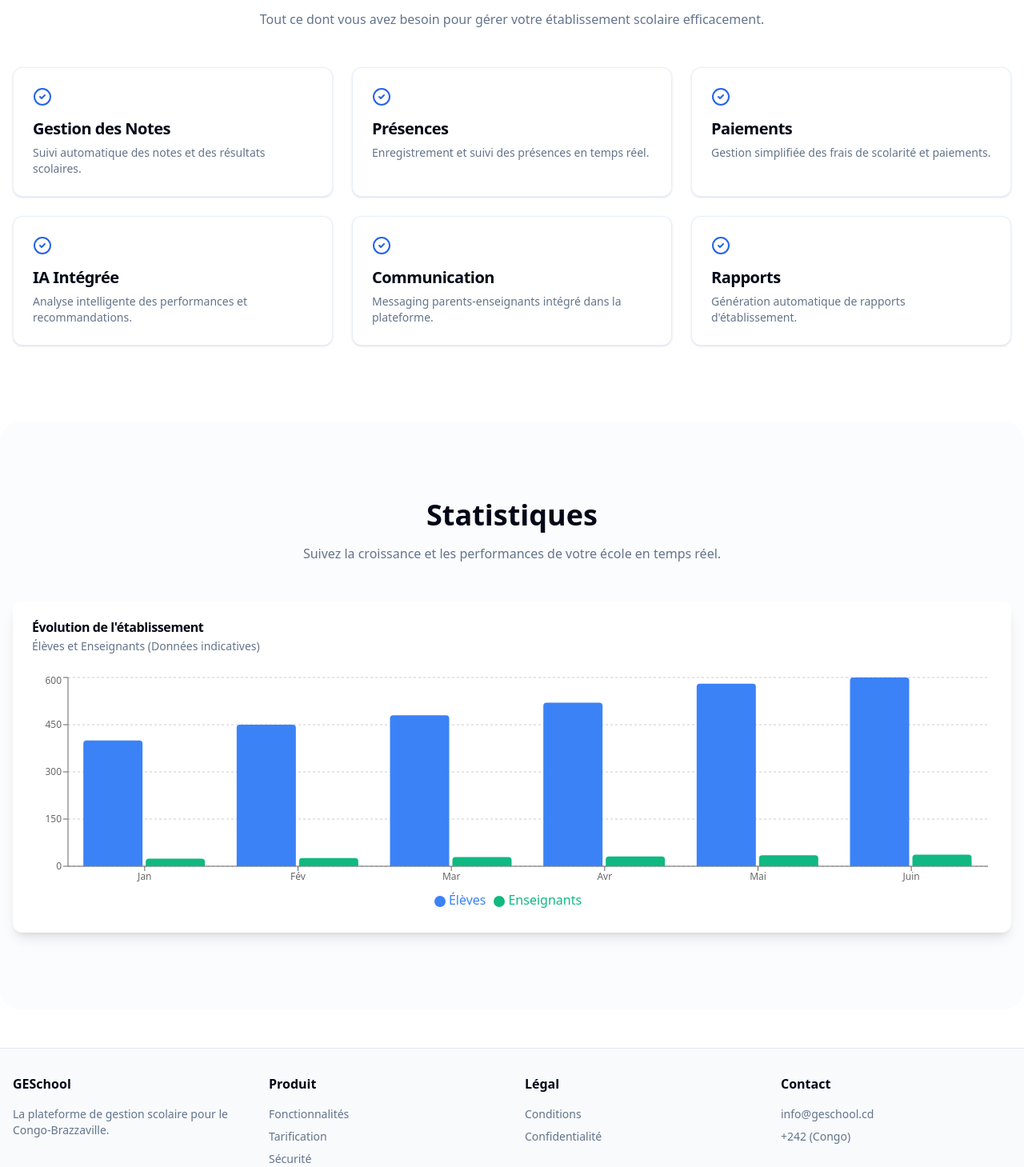
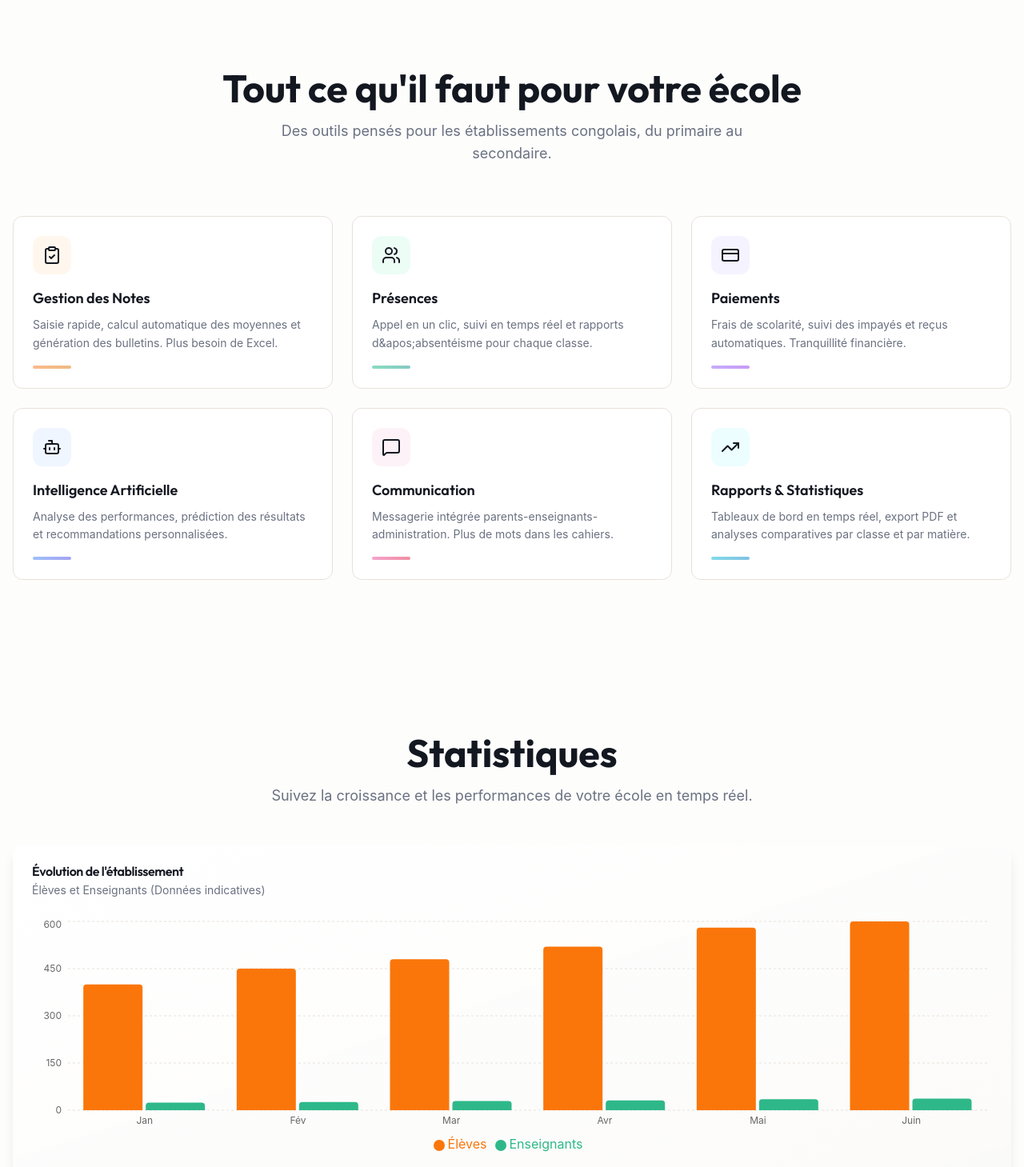
Before and after one commit to Bello-Barry/geschool, a Next.js app: page / in a window 1280 px wide. Shown: the part 1091-2550 px from the top of the page at 80% size. Built offline with nearby package versions, Linux system fonts and the light colour scheme; no server answers.

Commit message:
style(design): audit complet landing page — typographie Outfit, palette chaude, hero rewrite, features redesign, animations scroll

```diff
--- a/src/app/globals.css
+++ b/src/app/globals.css
@@ -4,48 +4,48 @@
 
 @layer base {
   :root {
-    --background: 0 0% 100%;
-    --foreground: 222.2 84% 4.9%;
+    --background: 40 20% 99%;
+    --foreground: 220 25% 10%;
     --card: 0 0% 100%;
-    --card-foreground: 222.2 84% 4.9%;
+    --card-foreground: 220 25% 10%;
     --popover: 0 0% 100%;
-    --popover-foreground: 222.2 84% 4.9%;
-    --primary: 221.2 83.2% 53.3%;
-    --primary-foreground: 210 40% 98%;
-    --secondary: 210 40% 96.1%;
-    --secondary-foreground: 222.2 47.4% 11.2%;
-    --muted: 210 40% 96.1%;
-    --muted-foreground: 215.4 16.3% 46.9%;
-    --accent: 210 40% 96.1%;
-    --accent-foreground: 222.2 47.4% 11.2%;
-    --destructive: 0 84.2% 60.2%;
-    --destructive-foreground: 210 40% 98%;
-    --border: 214.3 31.8% 91.4%;
-    --input: 214.3 31.8% 91.4%;
-    --ring: 221.2 83.2% 53.3%;
-    --radius: 0.5rem;
+    --popover-foreground: 220 25% 10%;
+    --primary: 27 96% 51%;
+    --primary-foreground: 30 40% 98%;
+    --secondary: 35 30% 94%;
+    --secondary-foreground: 220 25% 12%;
+    --muted: 35 20% 96%;
+    --muted-foreground: 220 10% 46%;
+    --accent: 27 20% 92%;
+    --accent-foreground: 220 25% 12%;
+    --destructive: 0 84% 60%;
+    --destructive-foreground: 0 0% 98%;
+    --border: 35 20% 88%;
+    --input: 35 20% 88%;
+    --ring: 27 96% 51%;
+    --radius: 0.75rem;
   }
 
   .dark {
-    --background: 222.2 84% 4.9%;
-    --foreground: 210 40% 98%;
-    --card: 222.2 84% 4.9%;
-    --card-foreground: 210 40% 98%;
-    --popover: 222.2 84% 4.9%;
-    --popover-foreground: 210 40% 98%;
-    --primary: 217.2 91.2% 59.8%;
-    --primary-foreground: 222.2 47.4% 11.2%;
-    --secondary: 217.2 32.6% 17.5%;
-    --secondary-foreground: 210 40% 98%;
-    --muted: 217.2 32.6% 17.5%;
-    --muted-foreground: 215 20.2% 65.1%;
-    --accent: 217.2 32.6% 17.5%;
-    --accent-foreground: 210 40% 98%;
-    --destructive: 0 62.8% 30.6%;
-    --destructive-foreground: 210 40% 98%;
-    --border: 217.2 32.6% 17.5%;
-    --input: 217.2 32.6% 17.5%;
-    --ring: 224.3 76.3% 94.1%;
+    --background: 220 25% 8%;
+    --foreground: 35 20% 96%;
+    --card: 220 25% 10%;
+    --card-foreground: 35 20% 96%;
+    --popover: 220 25% 10%;
+    --popover-foreground: 35 20% 96%;
+    --primary: 27 96% 55%;
+    --primary-foreground: 220 25% 10%;
+    --secondary: 220 20% 16%;
+    --secondary-foreground: 35 20% 96%;
+    --muted: 220 18% 16%;
+    --muted-foreground: 220 10% 65%;
+    --accent: 27 30% 18%;
+    --accent-foreground: 35 20% 96%;
+    --destructive: 0 62% 30%;
+    --destructive-foreground: 0 0% 98%;
+    --border: 220 18% 20%;
+    --input: 220 18% 20%;
+    --ring: 27 96% 55%;
   }
 }
 
@@ -63,3 +63,42 @@
     -webkit-overflow-scrolling: touch;
   }
 }
+
+@keyframes fade-up {
+  from {
+    opacity: 0;
+    transform: translateY(24px);
+  }
+  to {
+    opacity: 1;
+    transform: translateY(0);
+  }
+}
+
+.animate-fade-up {
+  animation: fade-up 0.6s ease-out forwards;
+}
+
+@keyframes fade-in {
+  from { opacity: 0; }
+  to { opacity: 1; }
+}
+
+.animate-fade-in {
+  animation: fade-in 0.8s ease-out forwards;
+}
+
+@layer base {
+  * {
+    @apply border-border;
+  }
+  body {
+    @apply bg-background text-foreground overflow-x-hidden;
+  }
+}
+
+@layer utilities {
+  .overflow-touch {
+    -webkit-overflow-scrolling: touch;
+  }
+}
--- a/src/app/layout.tsx
+++ b/src/app/layout.tsx
@@ -1,8 +1,11 @@
 import type { Metadata } from 'next';
+import { Outfit } from 'next/font/google';
 import { ThemeProvider } from '@/components/providers/theme-provider';
 import { ToastProvider } from '@/components/providers/toast-provider';
 import { AuthProvider } from '@/components/providers/auth-provider';
 import './globals.css';
+
+const outfit = Outfit({ subsets: ['latin'], variable: '--font-outfit' });
 
 export const metadata: Metadata = {
   title: 'École Congo - Gestion Scolaire Multi-Tenant',
@@ -19,7 +22,7 @@
 }) {
   return (
     <html lang="fr" suppressHydrationWarning>
-      <body className="font-sans">
+      <body className={`font-sans ${outfit.variable}`}>
         <ThemeProvider
           attribute="class"
           defaultTheme="light"
--- a/src/components/dashboard/stats-showcase.tsx
+++ b/src/components/dashboard/stats-showcase.tsx
@@ -1,5 +1,6 @@
 "use client";
 
+import { useEffect, useRef, useState } from "react";
 import { BarChart, Bar, XAxis, YAxis, CartesianGrid, Tooltip, Legend, ResponsiveContainer } from "recharts";
 import { Card, CardContent, CardDescription, CardHeader, CardTitle } from "@/components/ui/card";
 
@@ -13,36 +14,63 @@
 ];
 
 export function StatsShowcase() {
+  const ref = useRef<HTMLDivElement>(null);
+  const [visible, setVisible] = useState(false);
+
+  useEffect(() => {
+    const el = ref.current;
+    if (!el) return;
+    const observer = new IntersectionObserver(
+      (entries) => { if (entries[0]?.isIntersecting) { setVisible(true); observer.disconnect(); } },
+      { threshold: 0.1 }
+    );
+    observer.observe(el);
+    return () => observer.disconnect();
+  }, []);
+
   return (
-    <section id="stats" className="container mx-auto px-4 py-16 md:py-24 bg-muted/30 rounded-3xl mb-12">
+    <section id="stats" className="container mx-auto px-4 py-16 md:py-24 mb-12">
       <div className="text-center mb-12">
-        <h2 className="text-3xl md:text-4xl font-bold mb-4">Statistiques</h2>
-        <p className="text-muted-foreground max-w-2xl mx-auto">
+        <h2 className="text-3xl md:text-4xl lg:text-5xl font-bold mb-4 font-heading">Statistiques</h2>
+        <p className="text-muted-foreground max-w-2xl mx-auto text-lg">
           Suivez la croissance et les performances de votre école en temps réel.
         </p>
       </div>
 
-      <Card className="border-none shadow-lg">
+      <div
+        ref={ref}
+        className={`transition-all duration-700 delay-200 ${
+          visible ? "opacity-100 translate-y-0" : "opacity-0 translate-y-8"
+        }`}
+      >
+        <Card className="border-none shadow-lg bg-gradient-to-br from-card to-muted/30">
           <CardHeader>
-          <CardTitle>Évolution de l'établissement</CardTitle>
+            <CardTitle className="font-heading">Évolution de l&apos;établissement</CardTitle>
             <CardDescription>Élèves et Enseignants (Données indicatives)</CardDescription>
           </CardHeader>
           <CardContent className="pl-0 pr-4 sm:px-6">
             <div className="h-[300px] w-full">
               <ResponsiveContainer width="100%" height="100%">
                 <BarChart data={data}>
-                <CartesianGrid strokeDasharray="3 3" vertical={false} />
-                <XAxis dataKey="name" tick={{fontSize: 12}} />
-                <YAxis tick={{fontSize: 12}} width={40} />
-                <Tooltip />
+                  <CartesianGrid strokeDasharray="3 3" vertical={false} stroke="hsl(var(--border))" />
+                  <XAxis dataKey="name" tick={{fontSize: 12}} axisLine={false} tickLine={false} />
+                  <YAxis tick={{fontSize: 12}} width={40} axisLine={false} tickLine={false} />
+                  <Tooltip
+                    contentStyle={{
+                      borderRadius: "8px",
+                      border: "1px solid hsl(var(--border))",
+                      boxShadow: "0 4px 12px rgba(0,0,0,0.08)",
+                    }}
+                  />
                   <Legend iconType="circle" />
-                <Bar dataKey="students" name="Élèves" fill="#3b82f6" radius={[4, 4, 0, 0]} />
-                <Bar dataKey="teachers" name="Enseignants" fill="#10b981" radius={[4, 4, 0, 0]} />
+                  <Bar dataKey="students" name="Élèves" fill="hsl(var(--primary))" radius={[4, 4, 0, 0]} />
+                  <Bar dataKey="teachers" name="Enseignants" fill="hsl(160 60% 45%)" radius={[4, 4, 0, 0]} />
                 </BarChart>
               </ResponsiveContainer>
             </div>
           </CardContent>
         </Card>
+      </div>
     </section>
   );
 }
--- a/src/components/layout/features.tsx
+++ b/src/components/layout/features.tsx
@@ -1,54 +1,110 @@
 "use client";
 
-import { Card, CardDescription, CardHeader, CardTitle } from "@/components/ui/card";
-import { CheckCircle2 } from "lucide-react";
+import { useEffect, useRef, useState } from "react";
+import {
+  ClipboardCheck,
+  CreditCard,
+  Bot,
+  MessageSquare,
+  TrendingUp,
+  Users,
+} from "lucide-react";
 
 const features = [
   {
     title: "Gestion des Notes",
-    description: "Suivi automatique des notes et des résultats scolaires.",
+    description: "Saisie rapide, calcul automatique des moyennes et génération des bulletins. Plus besoin de Excel.",
+    icon: ClipboardCheck,
+    color: "from-orange-500 to-amber-600",
+    bgLight: "bg-orange-50 dark:bg-orange-950/20",
   },
   {
     title: "Présences",
-    description: "Enregistrement et suivi des présences en temps réel.",
+    description: "Appel en un clic, suivi en temps réel et rapports d&apos;absentéisme pour chaque classe.",
+    icon: Users,
+    color: "from-emerald-500 to-teal-600",
+    bgLight: "bg-emerald-50 dark:bg-emerald-950/20",
   },
   {
     title: "Paiements",
-    description: "Gestion simplifiée des frais de scolarité et paiements.",
+    description: "Frais de scolarité, suivi des impayés et reçus automatiques. Tranquillité financière.",
+    icon: CreditCard,
+    color: "from-violet-500 to-purple-600",
+    bgLight: "bg-violet-50 dark:bg-violet-950/20",
   },
   {
-    title: "IA Intégrée",
-    description: "Analyse intelligente des performances et recommandations.",
+    title: "Intelligence Artificielle",
+    description: "Analyse des performances, prédiction des résultats et recommandations personnalisées.",
+    icon: Bot,
+    color: "from-blue-500 to-indigo-600",
+    bgLight: "bg-blue-50 dark:bg-blue-950/20",
   },
   {
     title: "Communication",
-    description: "Messaging parents-enseignants intégré dans la plateforme.",
+    description: "Messagerie intégrée parents-enseignants-administration. Plus de mots dans les cahiers.",
+    icon: MessageSquare,
+    color: "from-pink-500 to-rose-600",
+    bgLight: "bg-pink-50 dark:bg-pink-950/20",
   },
   {
-    title: "Rapports",
-    description: "Génération automatique de rapports d'établissement.",
+    title: "Rapports & Statistiques",
+    description: "Tableaux de bord en temps réel, export PDF et analyses comparatives par classe et par matière.",
+    icon: TrendingUp,
+    color: "from-cyan-500 to-sky-600",
+    bgLight: "bg-cyan-50 dark:bg-cyan-950/20",
   },
 ];
+
+function FeatureCard({ feature, index }: { feature: typeof features[0]; index: number }) {
+  const ref = useRef<HTMLDivElement>(null);
+  const [visible, setVisible] = useState(false);
+
+  useEffect(() => {
+    const el = ref.current;
+    if (!el) return;
+    const observer = new IntersectionObserver(
+      (entries) => { if (entries[0]?.isIntersecting) { setVisible(true); observer.disconnect(); } },
+      { threshold: 0.1 }
+    );
+    observer.observe(el);
+    return () => observer.disconnect();
+  }, []);
+
+  const Icon = feature.icon;
+
+  return (
+    <div
+      ref={ref}
+      className={`group rounded-xl border bg-card p-6 transition-all duration-500 hover:shadow-lg hover:-translate-y-1 ${
+        visible ? "opacity-100 translate-y-0" : "opacity-0 translate-y-8"
+      }`}
+      style={{ transitionDelay: `${index * 100}ms` }}
+    >
+      <div className={`w-12 h-12 rounded-lg ${feature.bgLight} flex items-center justify-center mb-4 group-hover:scale-110 transition-transform duration-300`}>
+        <Icon className="w-6 h-6 text-foreground" />
+      </div>
+      <h3 className="text-lg font-semibold mb-2 font-heading">{feature.title}</h3>
+      <p className="text-sm text-muted-foreground leading-relaxed">{feature.description}</p>
+      <div className={`mt-4 h-1 w-12 rounded-full bg-gradient-to-r ${feature.color} opacity-50 group-hover:opacity-100 group-hover:w-16 transition-all duration-300`} />
+    </div>
+  );
+}
 
 export function Features() {
   return (
     <section id="features" className="container mx-auto px-4 py-16 md:py-24">
-      <div className="text-center mb-12">
-        <h2 className="text-3xl md:text-4xl font-bold mb-4">Fonctionnalités Principales</h2>
-        <p className="text-muted-foreground max-w-2xl mx-auto">
-          Tout ce dont vous avez besoin pour gérer votre établissement scolaire efficacement.
+      <div className="text-center mb-16">
+        <h2 className="text-3xl md:text-4xl lg:text-5xl font-bold mb-4 font-heading">
+          Tout ce qu&apos;il faut pour votre école
+        </h2>
+        <p className="text-muted-foreground max-w-2xl mx-auto text-lg">
+          Des outils pensés pour les établissements congolais, du primaire au secondaire.
         </p>
       </div>
 
       <div className="grid grid-cols-1 sm:grid-cols-2 lg:grid-cols-3 gap-6">
         {features.map((feature, i) => (
-          <Card key={i} className="relative overflow-hidden border-primary/10 hover:border-primary/30 transition-colors">
-            <CardHeader>
-              <CheckCircle2 className="h-6 w-6 text-primary mb-2" />
-              <CardTitle className="text-xl">{feature.title}</CardTitle>
-              <CardDescription>{feature.description}</CardDescription>
-            </CardHeader>
-          </Card>
+          <FeatureCard key={i} feature={feature} index={i} />
         ))}
       </div>
     </section>
--- a/src/components/layout/footer.tsx
+++ b/src/components/layout/footer.tsx
@@ -6,7 +6,7 @@
       <div className="container mx-auto px-4 py-8">
         <div className="grid grid-cols-1 md:grid-cols-4 gap-8 mb-8">
           <div>
-            <h3 className="font-semibold mb-4">GESchool</h3>
+            <h3 className="font-semibold mb-4 font-heading">GESchool</h3>
             <p className="text-sm text-muted-foreground">
               La plateforme de gestion scolaire pour le Congo-Brazzaville.
             </p>
--- a/src/components/layout/public-navbar.tsx
+++ b/src/components/layout/public-navbar.tsx
@@ -26,7 +26,7 @@
   return (
     <header className="border-b sticky top-0 bg-background/95 backdrop-blur z-50">
       <div className="container mx-auto px-4 py-4 flex items-center justify-between">
-        <Link href="/" className="text-2xl font-bold flex items-center gap-2">
+        <Link href="/" className="text-2xl font-bold flex items-center gap-1 font-heading">
           <span className="text-primary text-3xl">GE</span>School
         </Link>
 
--- a/tailwind.config.js
+++ b/tailwind.config.js
@@ -5,14 +5,13 @@
     "./app/**/*.{js,ts,jsx,tsx,mdx}",
     "./pages/**/*.{js,ts,jsx,tsx,mdx}",
     "./components/**/*.{js,ts,jsx,tsx,mdx}",
-
-    // Or if using `src` directory:
     "./src/**/*.{js,ts,jsx,tsx,mdx}",
   ],
   theme: {
   	extend: {
   		fontFamily: {
-  			sans: ['system-ui', '-apple-system', 'Segoe UI', 'Roboto', 'Helvetica Neue', 'Arial', 'sans-serif'],
+  			sans: ['Inter', 'system-ui', '-apple-system', 'Segoe UI', 'Roboto', 'Helvetica Neue', 'Arial', 'sans-serif'],
+  			heading: ['var(--font-outfit)', 'Outfit', 'system-ui', 'sans-serif'],
   		},
   		borderRadius: {
   			lg: 'var(--radius)',
@@ -63,25 +62,27 @@
   		},
   		keyframes: {
   			'accordion-down': {
-  				from: {
-  					height: '0'
-  				},
-  				to: {
-  					height: 'var(--radix-accordion-content-height)'
-  				}
+  				from: { height: '0' },
+  				to: { height: 'var(--radix-accordion-content-height)' },
   			},
   			'accordion-up': {
-  				from: {
-  					height: 'var(--radix-accordion-content-height)'
-  				},
-  				to: {
-  					height: '0'
-  				}
-  			}
+  				from: { height: 'var(--radix-accordion-content-height)' },
+  				to: { height: '0' },
+  			},
+  			'fade-up': {
+  				from: { opacity: '0', transform: 'translateY(24px)' },
+  				to: { opacity: '1', transform: 'translateY(0)' },
+  			},
+  			'fade-in': {
+  				from: { opacity: '0' },
+  				to: { opacity: '1' },
+  			},
   		},
   		animation: {
   			'accordion-down': 'accordion-down 0.2s ease-out',
-  			'accordion-up': 'accordion-up 0.2s ease-out'
+  			'accordion-up': 'accordion-up 0.2s ease-out',
+  			'fade-up': 'fade-up 0.6s ease-out forwards',
+  			'fade-in': 'fade-in 0.8s ease-out forwards',
   		}
   	}
   },
```
Also changed, not shown: src/app/page.tsx (+16 -11 lines), sidebar-admin-desktop.png (added). Lines whose indentation alone changed are shown as unchanged.
